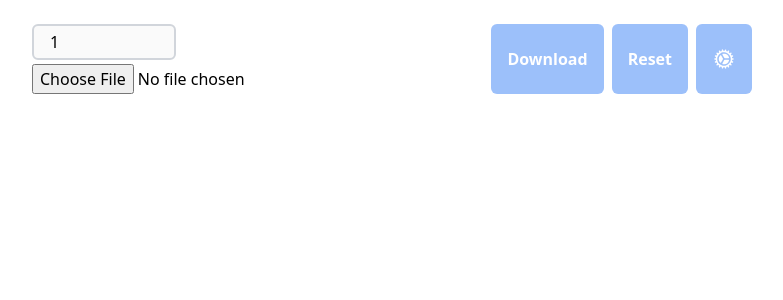
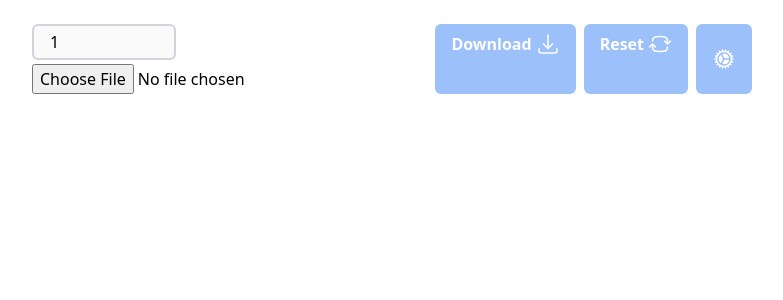
Before and after one commit to TechNerdXp/excel-navigator, a React (Create React App) app: page / in a window 1280 px wide. Shown: the top 300 px of the page, without its empty margins (244-1027 px from the left). Built offline with nearby package versions, Linux system fonts and the light colour scheme.

Commit message:
bug fixes and improvements

```diff
--- a/src/App.js
+++ b/src/App.js
@@ -1,5 +1,5 @@
 import React, { useState, useEffect, useRef } from 'react';
-import { CogIcon } from '@heroicons/react/24/solid';
+import { CogIcon, ArrowDownTrayIcon, ArrowPathRoundedSquareIcon, HandThumbUpIcon, HandThumbDownIcon, ChevronDoubleLeftIcon, ChevronDoubleRightIcon } from '@heroicons/react/24/solid';
 import Sidebar from './Sidebar';
 import * as XLSX from 'xlsx';
 
@@ -28,6 +28,11 @@ function App() {
   const [excludeProductsWithNoImage, setExcludeProductsWithNoImage] = useState(() => getLocalStorage('excludeProductsWithNoImage', false));
 
   const [filteredData, setFilteredData] = useState([])
+  const [totalKept, setTotalKept] = useState(0)
+
+  useEffect(() => {
+    setTotalKept(filteredData.filter(rec => rec.MarkedAs === 'Kept').length);
+  }, [filteredData]);
 
   useEffect(() => {
     setInputValue(currentIndex + 1);
@@ -83,7 +88,7 @@ function App() {
     reader.onload = (evt) => {
       const bstr = evt.target.result;
       const wb = XLSX.read(bstr, { type: 'binary' });
-      const wsname = wb.SheetNames[0];
+      const wsname = wb.SheetNames[1];
       const ws = wb.Sheets[wsname];
       const data = XLSX.utils.sheet_to_json(ws, { header: 1 });
       const headers = data[0];
@@ -191,9 +196,15 @@ function App() {
             <input ref={fileInputRef} className="cursor-pointer mr-2 mt-1" type="file" accept=".xlsx,.xls" onChange={handleFileUpload} />
           </div>
           <div className="flex lg:flex-no-wrap align-end">
-            <button onClick={handleDownload} className="btn w-full mr-2 mt-1 disabled:opacity-50" disabled={filteredData.length === 0}>Download</button>
-            <button onClick={handleReset} className="btn w-full mr-2 mt-1 disabled:opacity-50" disabled={filteredData.length === 0}>Reset</button>
-            <button onClick={handleSidebar} className="btn w-full mr-2 mt-1 disabled:opacity-50" disabled={filteredData.length === 0}>
+            <button onClick={handleDownload} className="btn flex w-full mr-2 mt-1 disabled:opacity-50" title="Download" disabled={filteredData.length === 0}>
+              <span>Download</span>
+              <ArrowDownTrayIcon className="ml-1 w-6 h-6" />
+            </button>
+            <button onClick={handleReset} className="btn flex w-full mr-2 mt-1 disabled:opacity-50" title="Reset" disabled={filteredData.length === 0}>
+              <span>Reset</span>
+              <ArrowPathRoundedSquareIcon className="ml-1 w-6 h-6" />
+            </button>
+            <button onClick={handleSidebar} className="btn w-full mr-2 mt-1 disabled:opacity-50" title="Settings" disabled={filteredData.length === 0}>
               <CogIcon className="w-6 h-6" />
             </button>
           </div>
@@ -214,14 +225,21 @@ function App() {
         </main>
       )}
       {filteredData.length > 0 && (
-        <footer className="flex flex-col items-end w-full">
-          <div className="my-4">
-            <button onClick={handleRemove} className="btn mr-2">Remove</button>
-            <button onClick={handleKeep} className="btn ml-2">Keep</button>
-          </div>
+        <footer className="flex items-between w-full">
+          <div onClick={handleDownload} className="w-full mr-2 mt-1" title="Stats">
+              <div>Total Records: {data.length}</div>
+              <div>Total Filtered: {filteredData.length}</div>
+              <div>Total Kept: {totalKept}</div>
+            </div>
           <div>
-            <button onClick={handlePrev} className="btn mr-2">&lt;</button>
-            <button onClick={handleNext} className="btn ml-2">&gt;</button>
+            <div className="flex my-4">
+              <button onClick={handleRemove} className="btn flex mr-2" title="Marke as kept in the output excel file."><span>Remove</span><HandThumbDownIcon className="ml-1 w-6 h-6" /></button>
+              <button onClick={handleKeep} className="btn flex ml-2" title="Marke as removed in the output excel file."><span>Keep</span><HandThumbUpIcon className="ml-1 w-6 h-6" /></button>
+            </div>
+            <div className="flex">
+              <button onClick={handlePrev} className="btn flex mr-2"><ChevronDoubleLeftIcon className="ml-1 w-6 h-6" /></button>
+              <button onClick={handleNext} className="btn flex ml-2"><ChevronDoubleRightIcon className="ml-1 w-6 h-6" /></button>
+            </div>
           </div>
         </footer>
       )}
```
